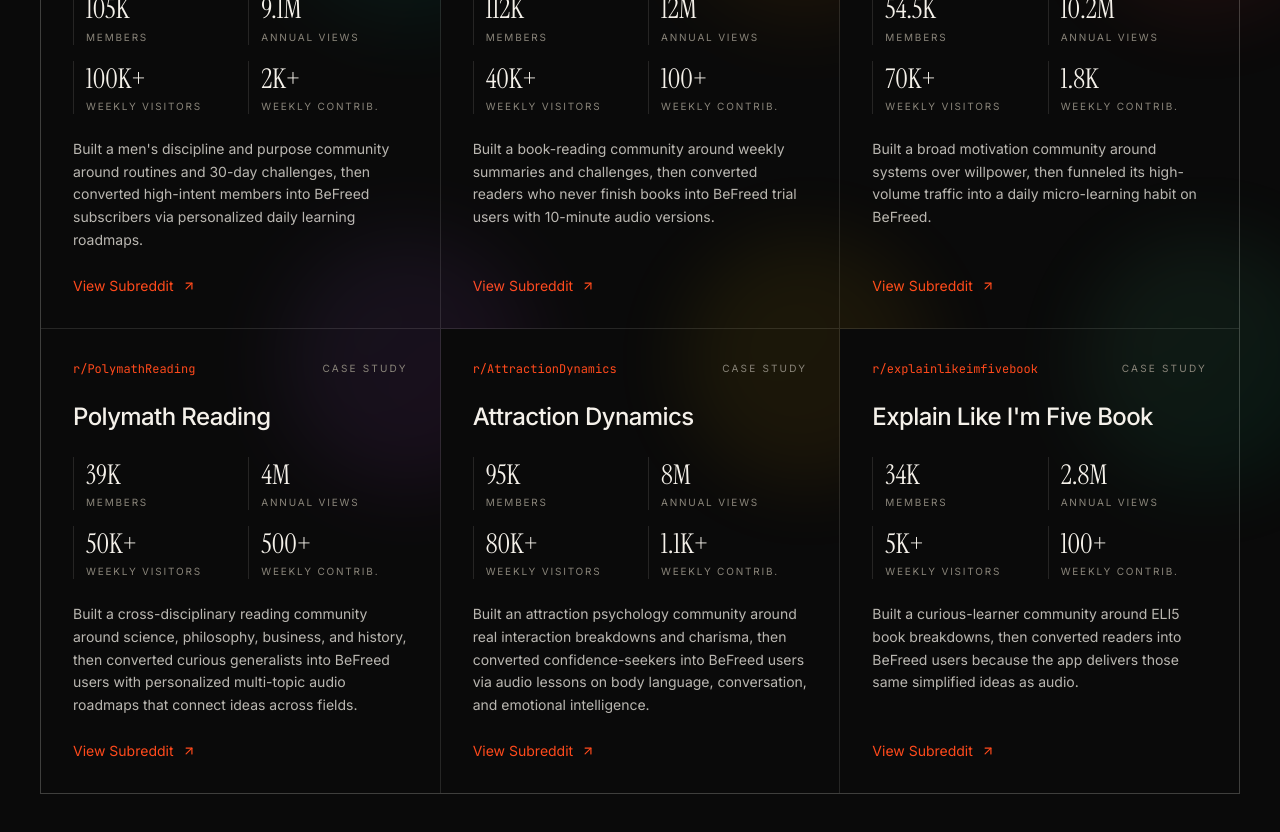
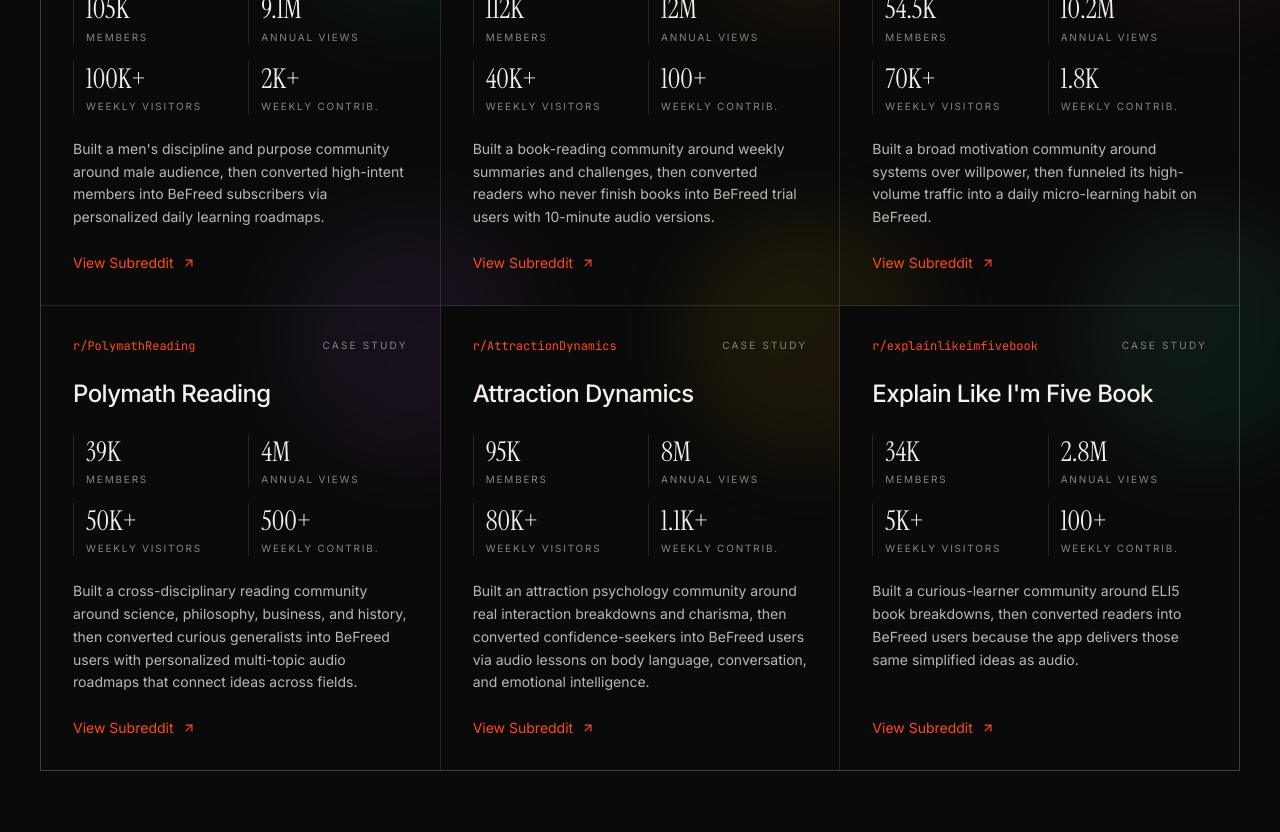
Before and after one commit to amex77/New-Portfolio, a React (Vite) app: page / in a window 1280 px wide. Shown: the part 4800-5632 px from the top of the page. Built offline with nearby package versions, Linux system fonts and the light colour scheme.

Commit message:
Update MenOfPurpose case study line to male audience version

```diff
--- a/src/data.ts
+++ b/src/data.ts
@@ -76,7 +76,7 @@
     weeklyContributions: "2K+",
     started: "—",
     story:
-      "Built a men's discipline and purpose community around routines and 30-day challenges, then converted high-intent members into BeFreed subscribers via personalized daily learning roadmaps.",
+      "Built a men's discipline and purpose community around male audience, then converted high-intent members into BeFreed subscribers via personalized daily learning roadmaps.",
     url: "https://www.reddit.com/r/MenOfPurpose/",
     accent: "from-emerald-300 to-teal-500",
   },
```
